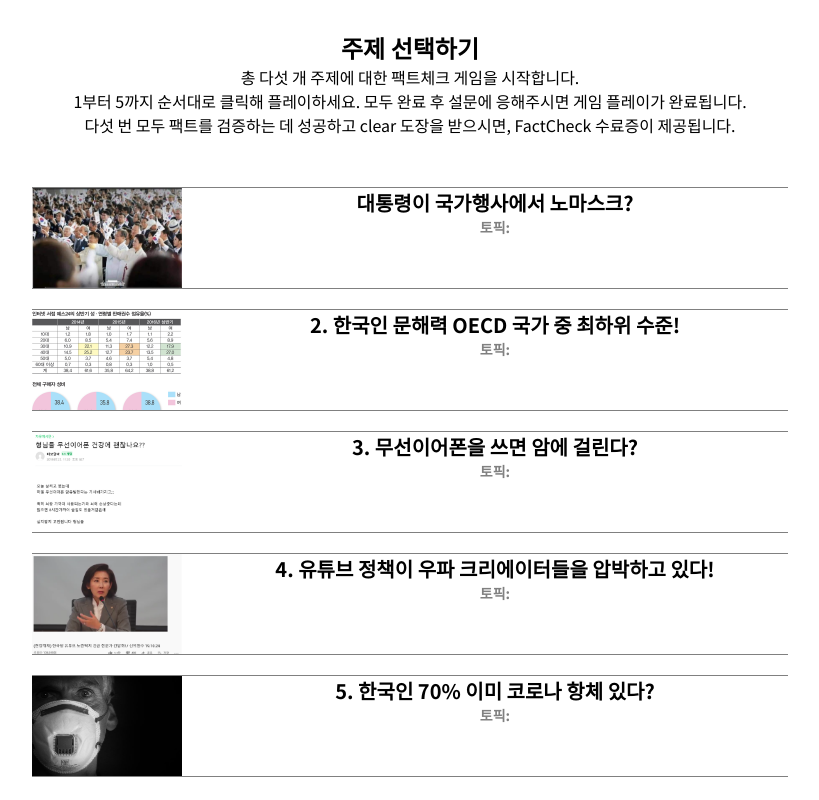
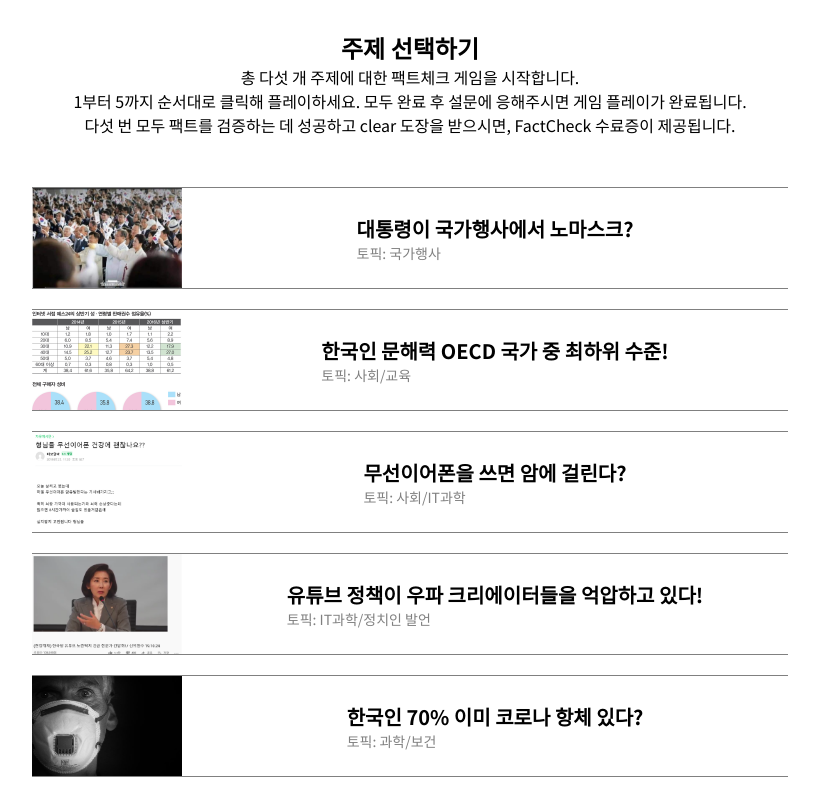
Before and after one commit to snu-factchecker/snu-factchecker.github.io, a React (Create React App) app: page /topics in a window 1280 px wide. Shown: the whole page, without its empty margins (230-1049 px from the left). Built offline with nearby package versions, Linux system fonts and the light colour scheme.

Commit message:
:lipstick: fix topiclist

```diff
--- a/src/TopicList/Topic.scss
+++ b/src/TopicList/Topic.scss
@@ -21,9 +21,12 @@
 		.topic-text{
 			margin-left: 20px;
 			font-size: 20px;
+			place-self: center;
+			text-align: left;
 			.topic-aux{
 				font-size: 14px;
 				color: grey;
+				font-weight: 400;
 			}
 		}
 	}
--- a/src/TopicList/TopicList.js
+++ b/src/TopicList/TopicList.js
@@ -19,25 +19,25 @@ class TopicList extends React.Component {
 				image: img1,
 			},
 			{
-				text: "2. 한국인 문해력 OECD 국가 중 최하위 수준!",
+				text: "한국인 문해력 OECD 국가 중 최하위 수준!",
 				topic: "사회/교육",
 				link: 2,
 				image: img2,
 			},
 			{
-				text: "3. 무선이어폰을 쓰면 암에 걸린다?",
+				text: "무선이어폰을 쓰면 암에 걸린다?",
 				topic: "사회/IT과학",
 				link: 3,
 				image: img3,
 			},
 			{
-				text: "4. 유튜브 정책이 우파 크리에이터들을 압박하고 있다!",
+				text: "유튜브 정책이 우파 크리에이터들을 억압하고 있다!",
 				topic: "IT과학/정치인 발언",
 				link: 4,
 				image: img4,
 			},
 			{
-				text: "5. 한국인 70% 이미 코로나 항체 있다?",
+				text: "한국인 70% 이미 코로나 항체 있다?",
 				topic: "과학/보건",
 				link: 5,
 				image: img5,
@@ -47,7 +47,7 @@ class TopicList extends React.Component {
 
 	render() {
 		const topics = this.state.topics.map((item) => {
-			return <Topic link={item.link} text={item.text} key={item.link} image={item.image} />;
+			return <Topic link={item.link} text={item.text} key={item.link} image={item.image} topic={item.topic} />;
 		});
 
 		return (
```
